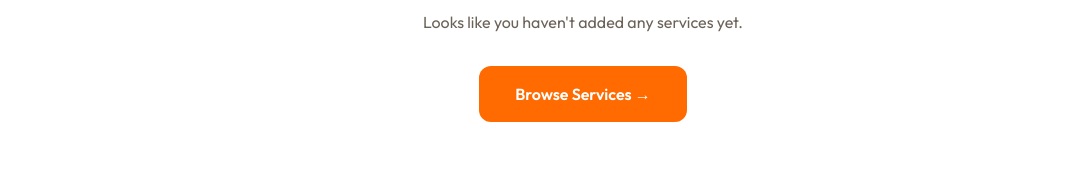
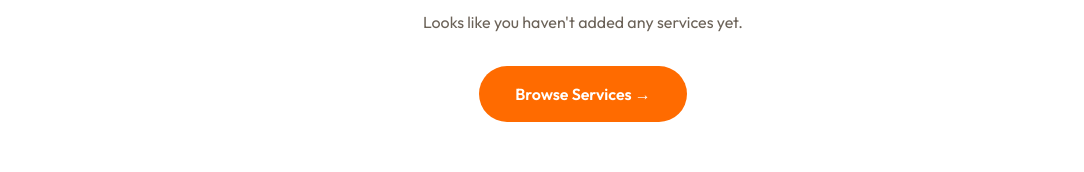
Before and after one commit to abubakrab69/Helpmate-Web, a React (Vite) app: page /cart in a window 1280 px wide. Shown: the part 402-574 px from the top of the page, without its empty margins (57-1141 px from the left). Built offline with nearby package versions, Linux system fonts and the light colour scheme.

Commit message:
added small ui changes

```diff
--- a/src/pages/Cart.jsx
+++ b/src/pages/Cart.jsx
@@ -50,7 +50,7 @@ function Cart() {
                 <p className="text-[var(--color-text)] text-base mb-8">Looks like you haven't added any services yet.</p>
               </>
             )}
-            <Link to="/order" className="inline-flex items-center gap-2 bg-[var(--color-accent)] text-white text-base font-semibold px-9 py-4 rounded-xl shadow-[0_4px_16px_var(--color-accent-border,transparent)] transition-all duration-300 hover:bg-[var(--color-accent-light)] hover:shadow-[0_8px_24px_var(--color-accent-border,transparent)] hover:-translate-y-0.5 active:scale-96">
+            <Link to="/order" className="inline-flex items-center gap-2 bg-[var(--color-accent)] text-white text-base font-semibold px-9 py-4 rounded-full shadow-[0_4px_16px_var(--color-accent-border,transparent)] transition-all duration-300 hover:bg-[var(--color-accent-light)] hover:shadow-[0_8px_24px_var(--color-accent-border,transparent)] hover:-translate-y-0.5 active:scale-96">
               {checkoutMsg === 'success' ? 'Book More Services →' : 'Browse Services →'}
             </Link>
           </div>
--- a/src/pages/Home.jsx
+++ b/src/pages/Home.jsx
@@ -262,7 +262,7 @@ function Home() {
         <div className="max-w-[1200px] mx-auto text-center">
           <h2 className="text-[var(--color-text-h)] text-3xl md:text-4xl font-bold mb-3">Ready to get started?</h2>
           <p className="text-[var(--color-text)] text-lg mb-8">Join thousands of satisfied customers. Book your first service today.</p>
-          <Link to="/order" className="inline-flex items-center gap-2 bg-[var(--color-accent)] text-white text-base font-semibold px-9 py-4 rounded-xl shadow-[0_4px_16px_var(--color-accent-border,transparent)] transition-all duration-300 hover:bg-[var(--color-accent-light)] hover:shadow-[0_8px_24px_var(--color-accent-border,transparent)] hover:-translate-y-0.5 active:scale-96">
+          <Link to="/order" className="inline-flex items-center gap-2 bg-[var(--color-accent)] text-white text-base font-semibold px-9 py-4 rounded-full shadow-[0_4px_16px_var(--color-accent-border,transparent)] transition-all duration-300 hover:bg-[var(--color-accent-light)] hover:shadow-[0_8px_24px_var(--color-accent-border,transparent)] hover:-translate-y-0.5 active:scale-96">
             Get Started Now →
           </Link>
         </div>
```
